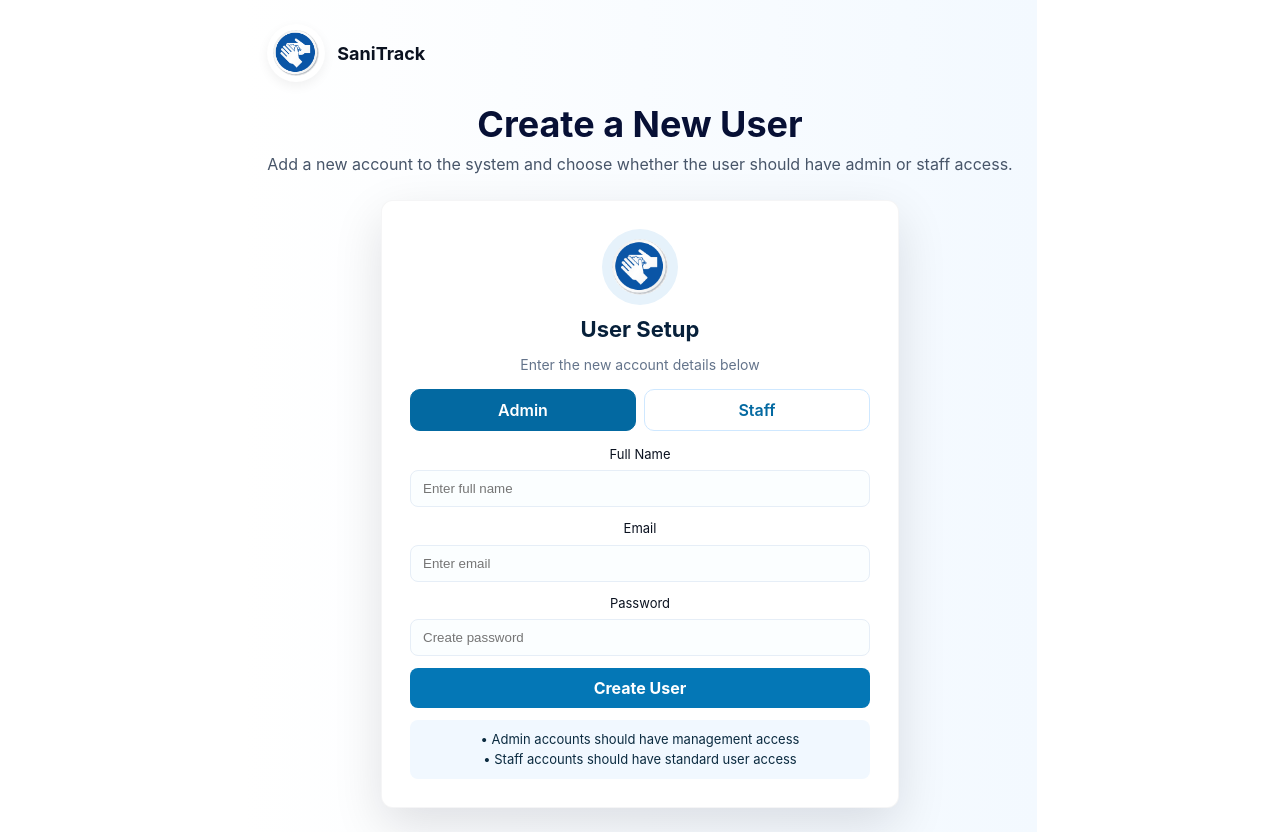
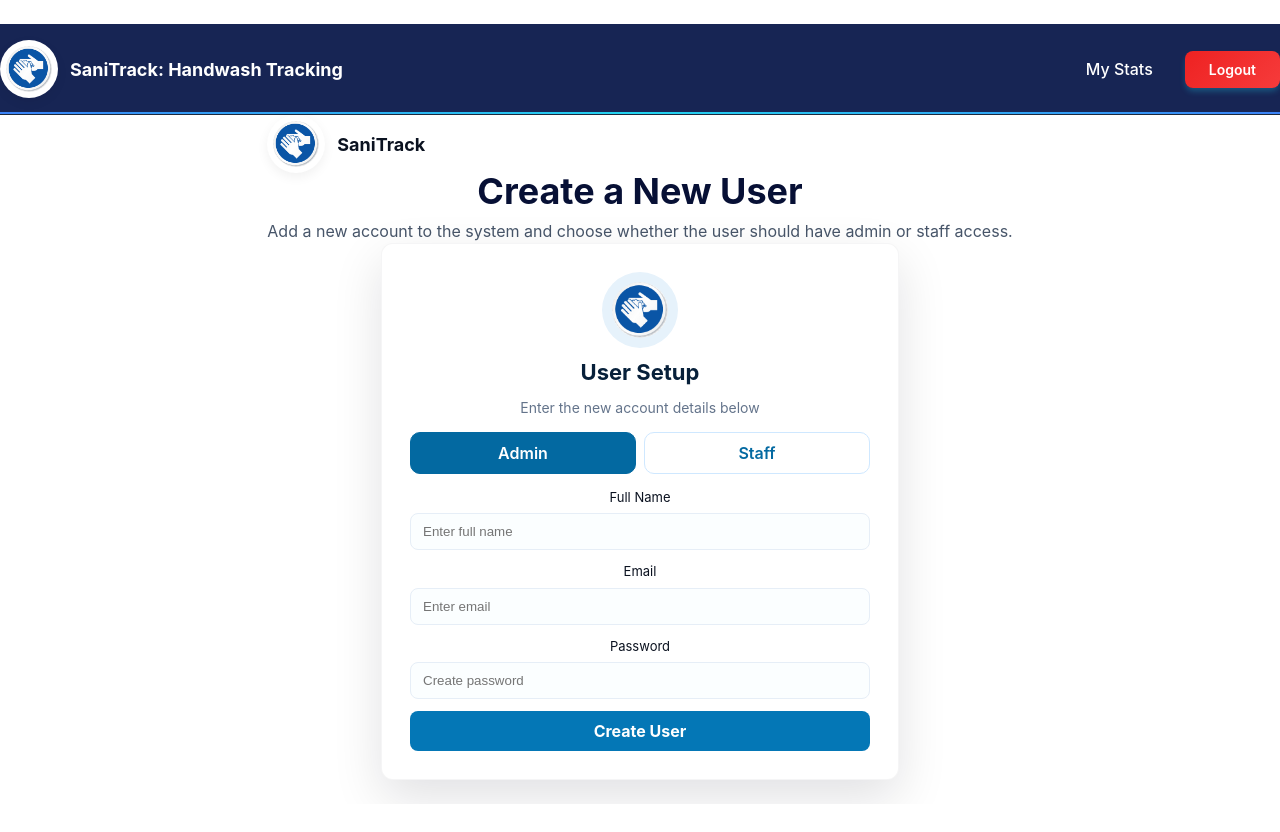
Before and after one commit to elmerpalencia/sanitrackwebsite, a React (Vite) app in the folder sanitrackwebsite/: page /create-user in a window 1280 px wide. After the commit the page ends 804 px from the top, so only its background shows below. Built offline with nearby package versions, Linux system fonts and the light colour scheme; no server answers.

Commit message:
fixed linking for create user, need to fix header styling on page, need to fix tooltip on staff chart positioning

```diff
--- a/sanitrackwebsite/src/App.jsx
+++ b/sanitrackwebsite/src/App.jsx
@@ -2,9 +2,11 @@ import Footer from './Components/Footer.jsx'
 import Header from './Components/Header.jsx'
 import Body from './Components/Body.jsx'
 import { useEffect, useState } from 'react'
+import { supabase } from './supabaseClient.js'
 import './App.css'
 import { Routes, Route } from 'react-router-dom'
-import Admin from './AdminPage.jsx'
+import AdminPage from './AdminPage.jsx'
+import ChooseStaffPage from './ChooseStaffPage.jsx'
 import CreateUser from './CreateUser.jsx'
 import { Navigate } from 'react-router-dom'
 import { useLocation } from 'react-router-dom'
@@ -187,7 +189,6 @@ function App() {
       return
     }
 
- /*  //keeps you logged in on a refresh
     const userId = data?.user?.id
 
     if (!userId) {
@@ -241,7 +242,7 @@ function App() {
     })
 
     return () => subscription.unsubscribe()
-  }, []) */
+  }, [])
 
   useEffect(() => {
     if (!session?.user?.id) return
@@ -268,16 +269,6 @@ function App() {
 
   return (
     <Routes>
-      <Route path="/" element={
-        <>
-          <Header userProfile={userProfile} />
-          <Body session={session} />
-          <Footer />
-        </>
-      } />
-      <Route path="/admin" element={<Admin />} />
-      <Route path="/create-user" element={<CreateUser />} />
-      <Route path="/app" element={<App />} />
       <Route
         path="/"
         element={
@@ -304,6 +295,7 @@ function App() {
         }
       />
       <Route path="/admin" element={<AdminPage userProfile={userProfile} session={session} />} />
+      <Route path="/create-user" element={<CreateUser />}/>
 
 
 
@@ -320,6 +312,5 @@ function App() {
     </Routes>
   )
 }
-}
 
-export default App;
+export default App
--- a/sanitrackwebsite/src/Components/Chart.jsx
+++ b/sanitrackwebsite/src/Components/Chart.jsx
@@ -36,7 +36,11 @@ export function AdminChart({ data, width = 560 }) {
     const index = Math.floor((point.x - MARGIN.left) / xScale.step());
     const d = chartData[Math.max(0, Math.min(index, chartData.length - 1))];
     if (!d) return;
-    showTooltip({ tooltipData: d, tooltipLeft: point.x, tooltipTop: point.y + 100 });
+    showTooltip({
+      tooltipData: d,
+      tooltipLeft: event.clientX + 12,
+      tooltipTop: event.clientY - 12,
+    });
   };
 
   const compliance = (d) => Math.round((d.actual / d.target) * 100);
--- a/sanitrackwebsite/src/Components/Header.jsx
+++ b/sanitrackwebsite/src/Components/Header.jsx
@@ -3,6 +3,7 @@ import { Menu, X } from 'lucide-react';
 import { headerStyles } from './styles';
 import { Link, useNavigate } from 'react-router-dom';
 import { supabase } from '../supabaseClient.js';
+
 
 export default function Header({ userProfile, adminViewingStaff = false, viewedStaffName = '' }) {
   const [mobileMenuOpen, setMobileMenuOpen] = useState(false);
@@ -88,14 +89,14 @@ export default function Header({ userProfile, adminViewingStaff = false, viewedS
                   {isAdmin && (
                     <>
                       <Link to="/admin" style={{ color: 'inherit', textDecoration: 'none' }}>
-                        Admins Only
+                        Admins View
                       </Link>
 
                       <Link to="/choose-staff" style={{ color: 'inherit', textDecoration: 'none' }}>
                         Choose Staff
                       </Link>
 
-                      <Link to="/" style={{ color: 'inherit', textDecoration: 'none' }}>
+                      <Link to="/create-user" style={{ color: 'inherit', textDecoration: 'none' }}>
                         Create New Member
                       </Link>
                     </>
--- a/sanitrackwebsite/src/CreateUser.jsx
+++ b/sanitrackwebsite/src/CreateUser.jsx
@@ -1,4 +1,5 @@
 import { useState } from 'react'
+import Header from './Components/Header.jsx'
 
 export default function CreateUser() {
   const [formData, setFormData] = useState({
@@ -38,11 +39,12 @@ export default function CreateUser() {
 
   return (
     <div className="create-user-root">
+
       <style>{`
         .create-user-root {
           min-height: 100vh;
           width: 100%;
-          background: linear-gradient(90deg, #ffffff 0%, #f3f9ff 100%);
+          margin-top: 0;
           display: flex;
           align-items: center;
           justify-content: center;
@@ -52,8 +54,7 @@ export default function CreateUser() {
         }
 
         .create-user-shell {
-          width: 100%;
-          max-width: 1100px;
+          max-width: 100%
           display: flex;
           flex-direction: column;
           align-items: center;
@@ -224,15 +225,6 @@ export default function CreateUser() {
           text-align: center;
         }
 
-        .info-note {
-          margin-top: 12px;
-          background: #f1f8ff;
-          padding: 10px;
-          border-radius: 8px;
-          color: #0b2b40;
-          font-size: 13px;
-        }
-
         @media (max-width: 640px) {
           .create-user-root {
             padding: 12px;
@@ -249,6 +241,8 @@ export default function CreateUser() {
       `}</style>
 
       <div className="create-user-shell">
+        <Header />
+
         <div className="create-user-brand">
           <div className="create-user-brand-inner">
             <img src="/logo.png" alt="SaniTrack Logo" />
@@ -332,13 +326,9 @@ export default function CreateUser() {
 
             {message && <div className="form-message">{message}</div>}
 
-            <div className="info-note">
-              <div>• Admin accounts should have management access</div>
-              <div>• Staff accounts should have standard user access</div>
             </div>
           </div>
         </div>
       </div>
-    </div>
   )
 }
--- a/sanitrackwebsite/src/index.css
+++ b/sanitrackwebsite/src/index.css
@@ -8,8 +8,14 @@ a:hover {
   color: #535bf2;
 }
 
+html {
+  margin: 0;
+  padding: 0;
+}
+
 body {
   margin: 0;
+  padding: 0;
   display: flex;
   place-items: center;
   min-width: 320px;
--- a/sanitrackwebsite/src/main.jsx
+++ b/sanitrackwebsite/src/main.jsx
@@ -3,12 +3,11 @@ import { createRoot } from 'react-dom/client'
 import { BrowserRouter } from 'react-router-dom'
 import './index.css'
 import App from './App.jsx'
-import CreateUser from './CreateUser.jsx'
 
 createRoot(document.getElementById('root')).render(
   <StrictMode>
     <BrowserRouter>
-      <CreateUser />
+      <App/>
     </BrowserRouter>
   </StrictMode>
 )
--- a/sanitrackwebsite/src/supabaseClient.js
+++ b/sanitrackwebsite/src/supabaseClient.js
@@ -1,6 +1,6 @@
-/* import { createClient } from '@supabase/supabase-js'
+import { createClient } from '@supabase/supabase-js'
 
 export const supabase = createClient(
   import.meta.env.VITE_SUPABASE_URL,
   import.meta.env.VITE_SUPABASE_ANON_KEY
-) */
+)
```
Lines whose indentation alone changed are shown as unchanged.
